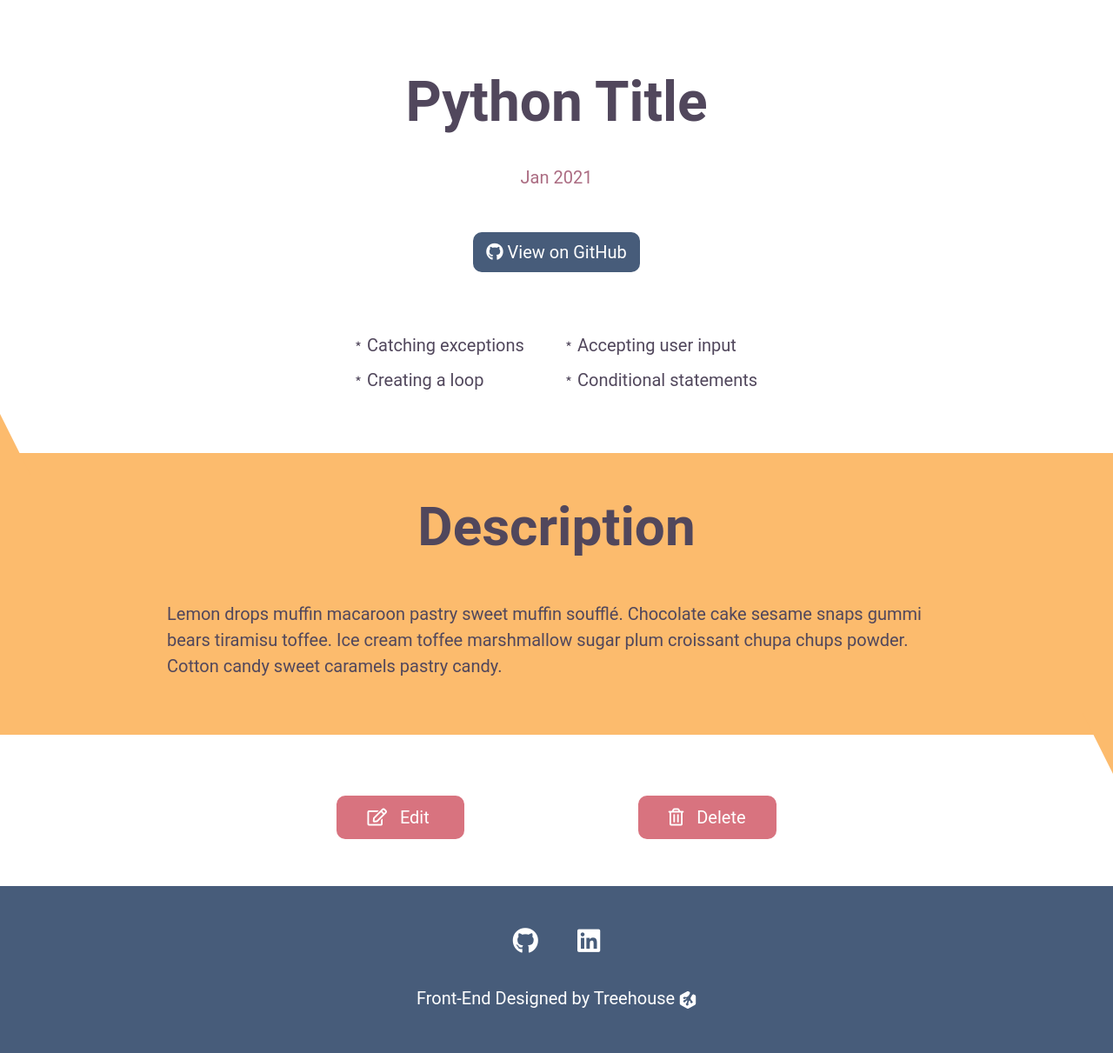
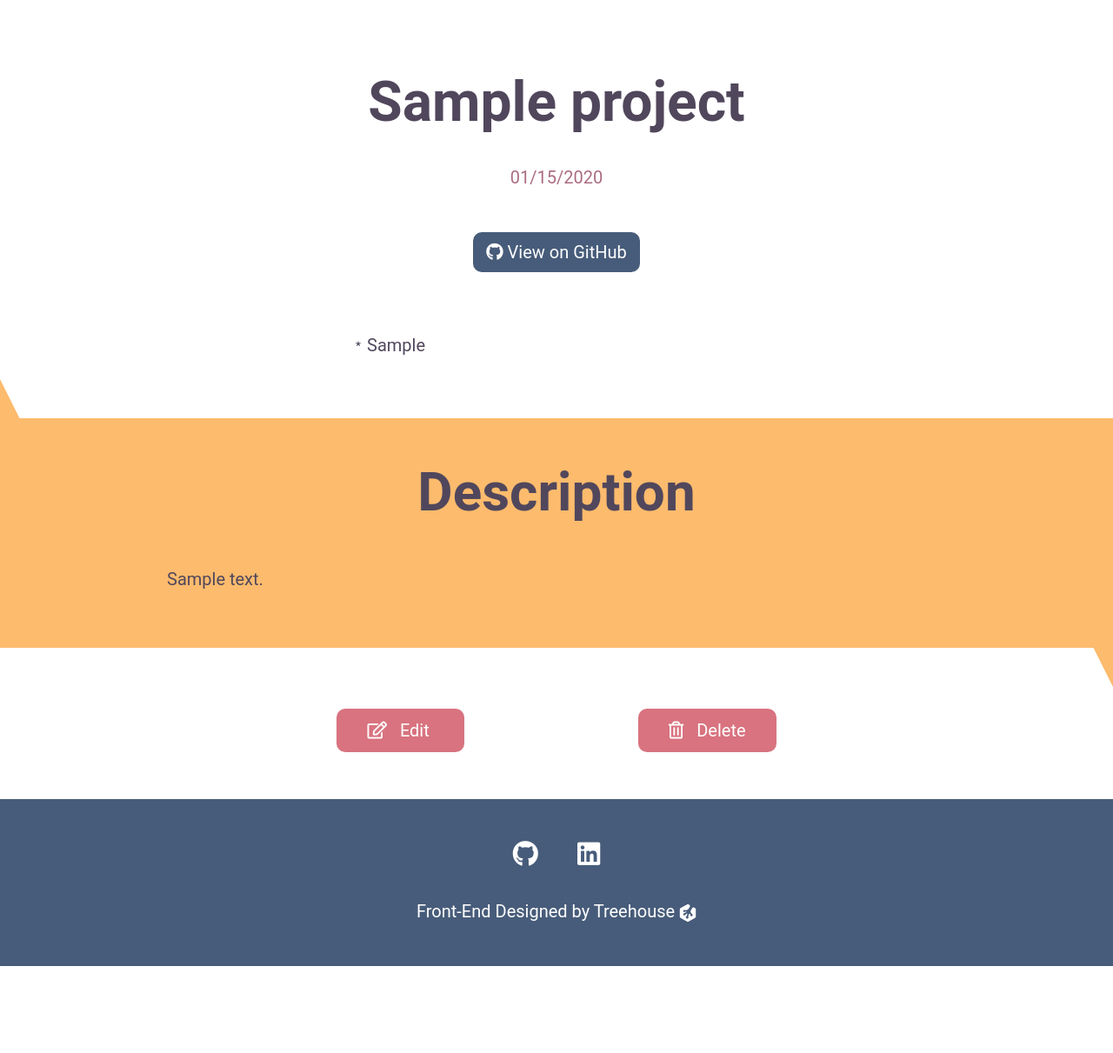
Before and after one commit to rachelktyjohnson/treehouse-py-project5, a Flask app: page /projects/1 in a window 1280 px wide; the page is wider, and only the part inside the window is pictured. Shown: the part 93-1304 px from the top of that part at 87% size. After the commit the page ends 1204 px from the top of that part, so only its background shows below. Run offline with Flask 2, Linux system fonts and the light colour scheme; tables that the repository leaves empty hold one stand-in row (values such as "Sample post").

Commit message:
Create detail route view

```diff
--- a/app.py
+++ b/app.py
@@ -25,7 +25,10 @@ def project_new():
 
 @app.route('/projects/<project_id>')
 def project_view(project_id):
-    return render_template('detail.html')
+    project = Project.query.get_or_404(project_id)
+    project.skills_list = project.skills.split(',')
+
+    return render_template('detail.html', project=project)
 
 
 @app.route('/projects/<project_id>/edit')
--- a/templates/detail.html
+++ b/templates/detail.html
@@ -1,19 +1,20 @@
 {% extends 'layout.html' %}
+
+
 
 {% block content %}
     <section class="header">
-        <h1>Python Title</h1>
-        <p>Jan 2021</p>
-        <a href="#" class="github-btn">
+        <h1>{{ project.title }}</h1>
+        <p>{{ project.date.strftime("%m/%d/%Y") }}</p>
+        <a target="_blank" href="{{project.repo}}" class="github-btn">
             <i class="fab fa-github"></i>
             View on GitHub
         </a>
         <ul class="project-skills">
             <div>
-                <li>Catching exceptions</li>
-                <li>Creating a loop</li>
-                <li>Accepting user input</li>
-                <li>Conditional statements</li>
+                {% for skill in project.skills_list %}
+                <li>{{ skill }}</li>
+                {% endfor %}
             </div>
         </ul>
     </section>
@@ -21,10 +22,7 @@
         <div id="triangle5"></div>
         <h2>Description</h2>
         <p>
-            Lemon drops muffin macaroon pastry sweet muffin soufflé.
-            Chocolate cake sesame snaps gummi bears tiramisu toffee.
-            Ice cream toffee marshmallow sugar plum croissant chupa chups powder.
-            Cotton candy sweet caramels pastry candy.
+            {{ project.description }}
         </p>
         <div id="triangle6"></div>
     </section>
--- a/templates/index.html
+++ b/templates/index.html
@@ -38,7 +38,7 @@
         <div id="project-list">
             {% for project in projects %}
             <div id="project{{ project.id }}" class="a-project">
-                <a href="#"><h3>{{ project.title }}</h3></a>
+                <a href="{{url_for('project_view', project_id=project.id)}}"><h3>{{ project.title }}</h3></a>
                 <a target="_blank" href="{{project.repo}}" class="github-btn">
                     <i class="fab fa-github"></i>
                     View on GitHub
--- a/templates/layout.html
+++ b/templates/layout.html
@@ -39,7 +39,7 @@
                         </a>
                         <ul class="dropdown-menu" aria-labelledby="navbarDropdown">
                             {% for project in projects %}
-                            <li><a class="dropdown-item" href="#project{{ project.id }}">{{ project.title }}</a></li>
+                            <li><a class="dropdown-item" href="{{ url_for('project_view', project_id=project.id) }}">{{ project.title }}</a></li>
                             {% endfor %}
                         </ul>
                     </li>
```
